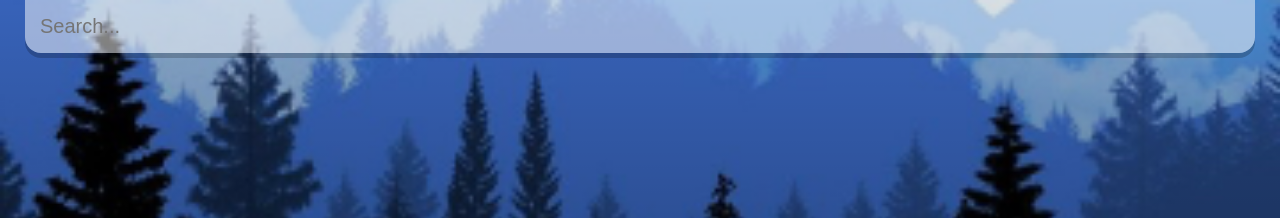
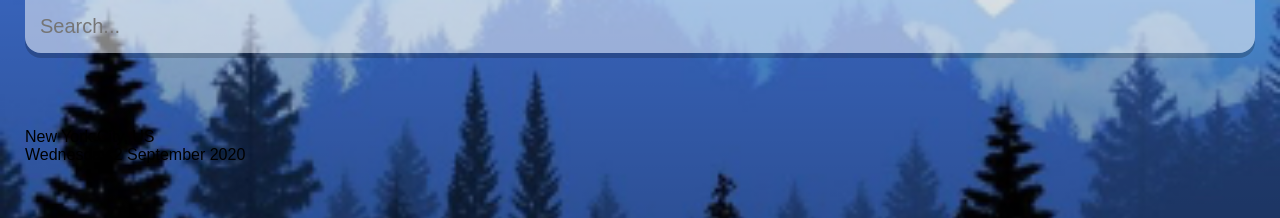
Before and after one commit to MatthewHettler/ReactWeatherApp, a React (Create React App) app: page / in a window 1280 px wide. Shown: the top 218 px of the page. Built offline with nearby package versions, Linux system fonts and the light colour scheme.

Commit message:
Added code to show location, and date.

```diff
--- a/src/App.js
+++ b/src/App.js
@@ -5,6 +5,20 @@
 }
 
 function App() {
+
+const dateBuilder = (d) => {
+  let months = ["January", "February", "March", "April", "May", "June", "July", "August",
+  "September", "October", "November", "December"];
+  let days = ["Sunday", "Monday", "Tuesday", "Wednesday", "Thursday", "Friday", "Saturday"];
+
+  let day = days[d.getDay()];
+  let date = d.getDate();
+  let month = months[d.getMonth()];
+  let year = d.getFullYear();
+
+  return `${day} ${date} ${month} ${year}`
+}
+
   return (
     <div className="app">
       <main>
@@ -15,6 +29,10 @@
           placeholder="Search..."
           />
         </div>
+        <div className="location-box">
+          <div className="location"> New York City, US</div>
+          <div className="date">{dateBuilder(new Date())}</div>
+        </div>
       </main>
     </div>
   );
```
